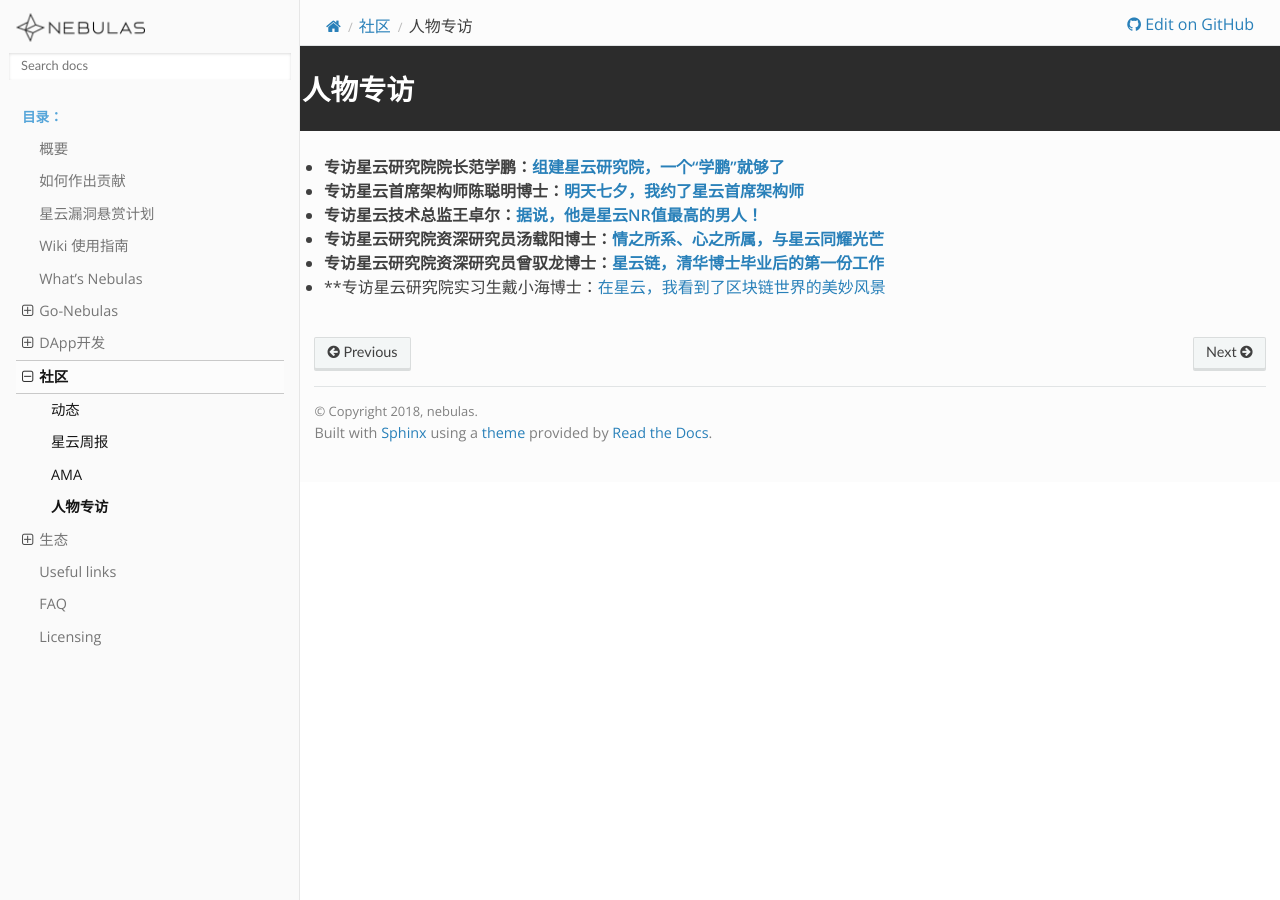
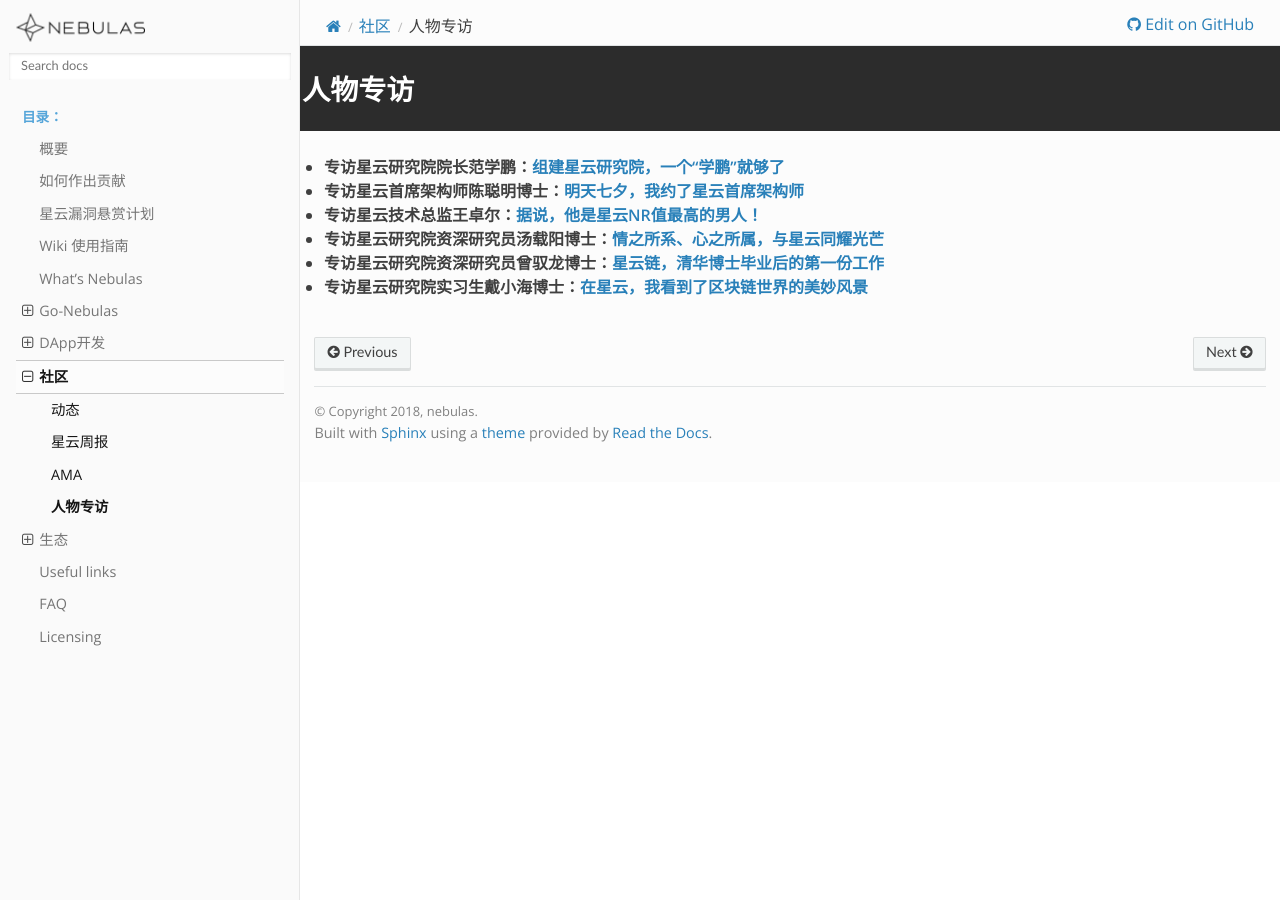
Before and after one commit to nebulasio/nebdocs, a Sphinx documentation site: the page built from docs/community/interview.md, in a window 1280 px wide. Built offline with Sphinx 7.4.7 and the Read the Docs theme 2.0.0, drawn with Linux system fonts in a browser that asks for light colours; pages that are not in the unit, such as notebooks, are missing from menus.

```diff
--- a/docs/community/interview.md
+++ b/docs/community/interview.md
@@ -9,4 +9,4 @@
 
 - **专访星云研究院资深研究员曾驭龙博士：[星云链，清华博士毕业后的第一份工作](https://blog.nebulas.io/2018/12/03/my-first-job-at-nebulas/)**
 
-- **专访星云研究院实习生戴小海博士：[在星云，我看到了区块链世界的美妙风景](https://mp.weixin.qq.com/s/8Cc1-gU9fOIAeoQK8MPqmw)
+- **专访星云研究院实习生戴小海博士：[在星云，我看到了区块链世界的美妙风景](https://mp.weixin.qq.com/s/8Cc1-gU9fOIAeoQK8MPqmw)**
```
